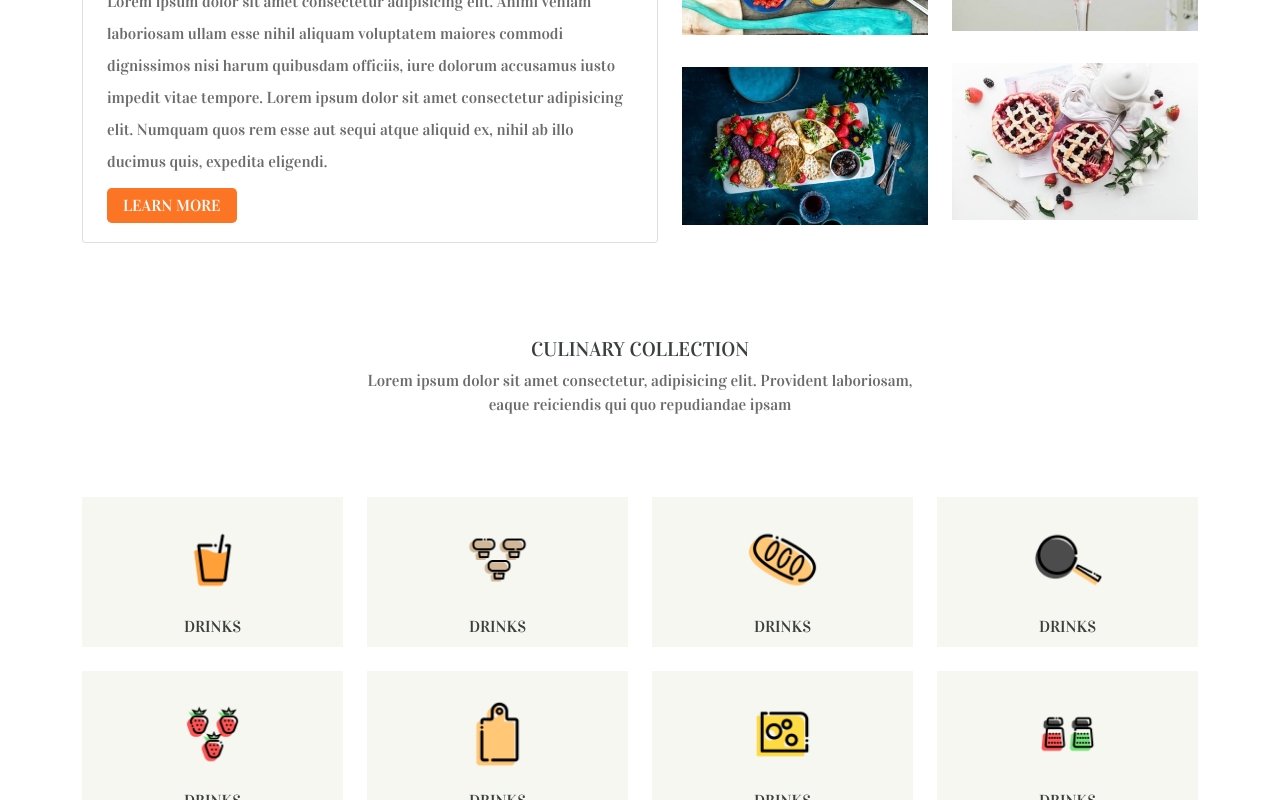
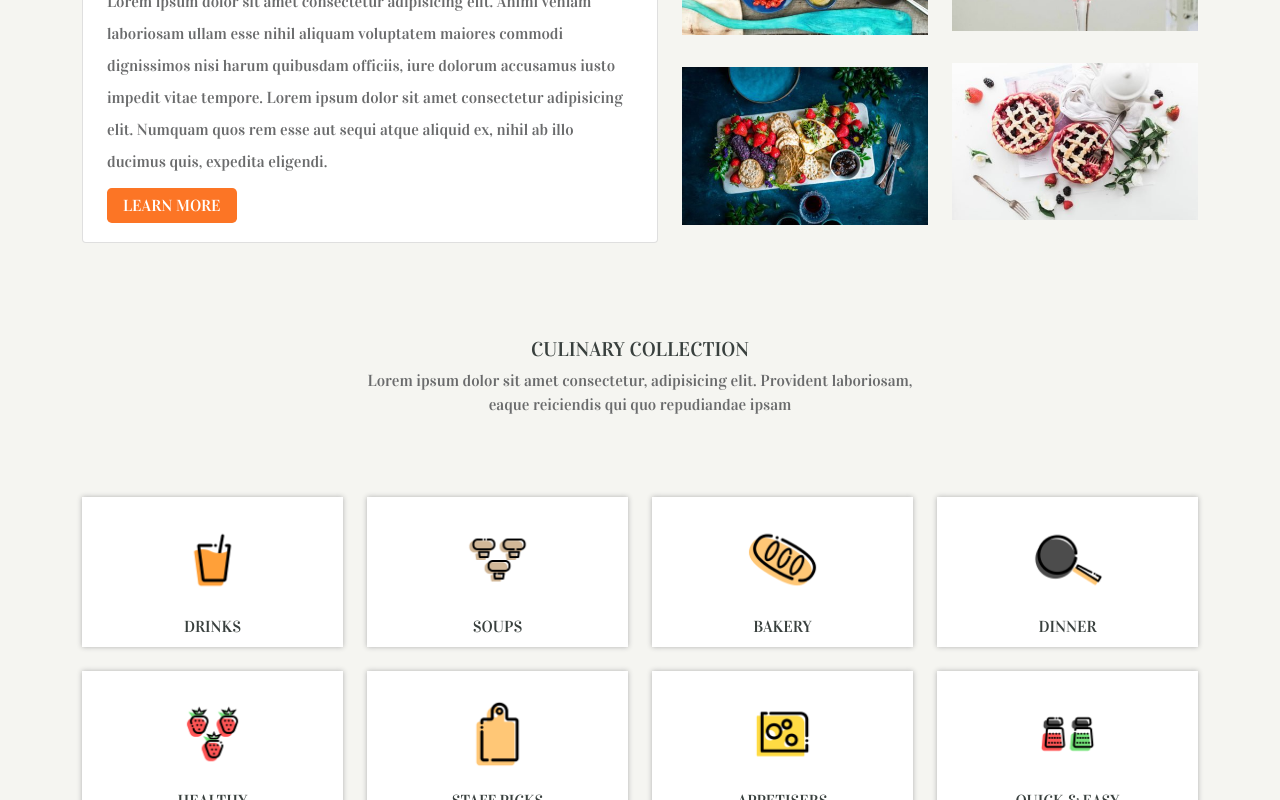
Before and after one commit to DomenicoGalileo88/proj-html-vuejs, a Vue app in the folder food/: page / in a window 1280 px wide. Shown: the part 2000-2800 px from the top of the page. Built offline with nearby package versions, Linux system fonts and the light colour scheme.

Commit message:
Add dinamic image, and text: popular recipes, farm to table, subscribe

```diff
--- a/food/src/App.vue
+++ b/food/src/App.vue
@@ -2,16 +2,22 @@
   <div id="app">
     <SiteHeader :nav_links="nav_links" />
 
-    <SiteMain />
+    <SiteMain
+      :journal_contents="journal_contents"
+      :popular_recipes_images_sx="popular_recipes_images_sx"
+      :popular_recipes_images_dx="popular_recipes_images_dx"
+      :farm_to_table_cards="farm_to_table_cards"
+      :subscribe_images="subscribe_images"
+    />
 
     <SiteFooter :footer_links="footer_links" />
   </div>
 </template>
 
 <script>
-import SiteHeader from '@/components/HeaderComponent.vue';
-import SiteMain from '@/components/MainComponent.vue';
-import SiteFooter from '@/components/FooterComponent.vue';
+import SiteHeader from "@/components/HeaderComponent.vue";
+import SiteMain from "@/components/MainComponent.vue";
+import SiteFooter from "@/components/FooterComponent.vue";
 
 export default {
   name: "App",
@@ -21,48 +27,162 @@ export default {
     SiteFooter,
   },
 
-  data(){
+  data() {
     return {
       nav_links: [
         {
-          link_name: 'Home',
+          link_name: "Home",
         },
         {
-          link_name: 'Recipes',
+          link_name: "Recipes",
         },
         {
-          link_name: 'Places',
+          link_name: "Places",
         },
         {
-          link_name: 'Blog',
+          link_name: "Blog",
         },
         {
-          link_name: 'About',
+          link_name: "About",
         },
         {
-          link_name: 'Contact',
+          link_name: "Contact",
         },
       ],
-
       footer_links: [
         {
-          link_name: 'Recipes',
+          link_name: "Recipes",
         },
         {
-          link_name: 'Places',
+          link_name: "Places",
         },
         {
-          link_name: 'Blog',
+          link_name: "Blog",
         },
         {
-          link_name: 'About',
+          link_name: "About",
         },
         {
-          link_name: 'Contact',
+          link_name: "Contact",
         },
-      ]
-    }
-  }
+      ],
+      journal_contents: [
+        {
+          image: require("@/assets/img/single-post-img3-800x527.jpg"),
+          title: "Food Corner: Top Japanese Restaurants for Sushi",
+          date: "By admin March 25th, 2019",
+        },
+        {
+          image: require("@/assets/img/fi-roundup-800x527.jpg"),
+          title: "Roundup: My New Favourite Recipes For Healthly Living",
+          date: "By admin March 25th, 2019",
+        },
+        {
+          image: require("@/assets/img/fi-toasts-800x527.jpg"),
+          title: "Why These Toasts with Tea are My New Favourite",
+          date: "By admin March 25th, 2019",
+        },
+      ],
+      popular_recipes_images_sx: [
+        {
+          image: require("@/assets/img/Mixed-fruits-800x527.jpg"),
+          title: "Fruit Platter with Banana, Mango, Berries and Orange",
+          date: "By admin March 25th, 2019",
+        },
+        {
+          image: require("@/assets/img/r-michelle-tsang-500721-unsplash-min-800x527.jpg"),
+          title: "Ice Cream Heaven With Vanilla, Chocolate, And Pistachio",
+          date: "By admin March 25th, 2019",
+        },
+        {
+          image: require("@/assets/img/r-maarten-van-den-heuvel-400626-unsplash-min-460x295.jpg"),
+          title: "Ketogenic Diet Recipe with Avocado",
+          date: "By admin March 25th, 2019",
+        },
+        {
+          image: require("@/assets/img/fi2x-6-460x295.jpg"),
+          title: "Summer Cheese Platter with Berries, Crackers and Wine",
+          date: "By admin March 25th, 2019",
+        },
+      ],
+      popular_recipes_images_dx: [
+        {
+          image: require("@/assets/img/r-rachel-park-366508-unsplash-min-800x527.jpg"),
+          title: "Breakfast Delight With Sreawberry, Egg And Fruits",
+          date: "By admin March 25th, 2019",
+        },
+        {
+          image: require("@/assets/img/quick-summer-drink-460x295.jpg"),
+          title: "Video Recipe: How to Make a Cool Summer Drink",
+          date: "By admin March 25th, 2019",
+        },
+        {
+          image: require("@/assets/img/perfect-cosmopolitan-460x295.jpg"),
+          title: "Video Recipe: The Perfect Cosmopolitan",
+          date: "By admin March 25th, 2019",
+        },
+        {
+          image: require("@/assets/img/r-brooke-lark-96398-unsplash-min-460x295.jpg"),
+          title: "Strawberry Fruit Pies Served With Tea",
+          date: "By admin March 25th, 2019",
+        },
+      ],
+      farm_to_table_cards: [
+        {
+          img: require("@/assets/img/fi-roundup-800x527.jpg"),
+          title: "Roundup: My New Favourite Recipes For Heathly Living",
+          date: "By admin March 25th, 2019",
+        },
+        {
+          img: require("@/assets/img/fi-korean-food-800x527.jpg"),
+          title: "Meal Prep: Korean Bibimbap with Kimchi",
+          date: "By admin March 25th, 2019",
+        },
+        {
+          img: require("@/assets/img/fi-toasts-800x527.jpg"),
+          title: "Why These Toasts with Tea are My New Favourite",
+          date: "By admin March 25th, 2019",
+        },
+        {
+          img: require("@/assets/img/fi-street-food-800x527.jpg"),
+          title: "Exploring Street Food in Bangkok",
+          date: "By admin March 25th, 2019",
+        },
+        {
+          img: require("@/assets/img/fi-organic-breakfast-800x527.jpg"),
+          title: "Organic Choices For Healthier Living",
+          date: "By admin March 25th, 2019",
+        },
+        {
+          img: require("@/assets/img/fi-water-side-rest-800x527.jpg"),
+          title: "5 Waterside Reastaurants in Istanbul for Special Events",
+          date: "By admin March 25th, 2019",
+        },
+      ],
+      subscribe_images: [
+        {
+          img: require("@/assets/img/Yogurt-Nan-800x527.jpg"),
+          title: "Lunch Favourite with Salad, Naan And Beans",
+          date: "By admin March 25th, 2019",
+        },
+        {
+          img: require("@/assets/img/Mixed-fruits-800x527.jpg"),
+          title: "Fruit Platter with Banana, Mango, Berries and Orange",
+          date: "By admin March 25th, 2019",
+        },
+        {
+          img: require("@/assets/img/r-rachel-park-366508-unsplash-min-800x527.jpg"),
+          title: "Breakfast Delight With Strawberry, Egg And Fruit",
+          date: "By admin March 25th, 2019",
+        },
+        {
+          img: require("@/assets/img/r-michelle-tsang-500721-unsplash-min-800x527.jpg"),
+          title: "Ice Cream Heaven With Vanilla, Chocolate And Pistachio",
+          date: "By admin March 25th, 2019",
+        },
+      ],
+    };
+  },
 };
 </script>
 
--- a/food/src/assets/scss/style.scss
+++ b/food/src/assets/scss/style.scss
@@ -4,7 +4,7 @@
     font-family: Avenir, Helvetica, Arial, sans-serif;
     -webkit-font-smoothing: antialiased;
     -moz-osx-font-smoothing: grayscale;
-    background-color: #FFFFFF;
+    background-color: #f5f5f1;
     color: $median_cape_cod;
     font-family: 'Vidaloka',
         sans-serif;
--- a/food/src/components/FooterComponent.vue
+++ b/food/src/components/FooterComponent.vue
@@ -87,7 +87,7 @@ export default {
     name: 'SiteFooter',
 
     props: {
-      footer_links: Object,
+      footer_links: Array,
     }
 }
 </script>
@@ -139,7 +139,7 @@ footer {
   }
 
   .footer_bottom{
-    background-color: $cube_spring_wood;
+    background-color:  #EDEDE7;
     color: $cube_nevada;
     text-align: center;
     padding-top: 2rem ;
--- a/food/src/components/HeaderComponent.vue
+++ b/food/src/components/HeaderComponent.vue
@@ -65,7 +65,7 @@ export default {
   name: "SiteHeader",
 
   props: {
-    nav_links: Object,
+    nav_links: Array,
   },
 };
 </script>
--- a/food/src/components/MainComponent.vue
+++ b/food/src/components/MainComponent.vue
@@ -10,26 +10,12 @@
           <div><hr /></div>
         </div>
         <div class="row row-cols-3 text-center p-4">
-          <div class="col">
-            <img src="@/assets/img/single-post-img3-800x527.jpg" alt="" />
+          <div class="col" v-for="(journal, index) in journal_contents" :key="index">
+            <img :src="journal.image" alt="" />
             <h5 class="subtitle mt-3">
-              Food Corner: Top Japanese Restaurants for Sushi
+              {{journal.title}}
             </h5>
-            <div class="main_date">By admin March 25th, 2019</div>
-          </div>
-          <div class="col">
-            <img src="@/assets/img/fi-roundup-800x527.jpg" alt="" />
-            <h5 class="subtitle mt-3">
-              Roundup: My New Favourite Recipes For Healthly Living
-            </h5>
-            <div class="main_date">By admin March 25th, 2019</div>
-          </div>
-          <div class="col">
-            <img src="@/assets/img/fi-toasts-800x527.jpg" alt="" />
-            <h5 class="subtitle mt-3">
-              Why These Toasts with Tea are My New Favourite
-            </h5>
-            <div class="main_date">By admin March 25th, 2019</div>
+            <div class="main_date">{{journal.date}}</div>
           </div>
         </div>
         <!-- /.row -->
@@ -83,28 +69,15 @@
           </div>
           <div class="col img_popular_recipes_sx">
             <img
-              src="@/assets/img/Mixed-fruits-800x527.jpg"
-              alt="mixed fruits"
+              :src="image.image"
+              alt=""
+              v-for="(image, index) in popular_recipes_images_sx" :key="index"
             />
-            <img
-              src="@/assets/img/r-michelle-tsang-500721-unsplash-min-800x527.jpg"
-              alt=""
-            />
-            <img
-              src="@/assets/img/r-maarten-van-den-heuvel-400626-unsplash-min-460x295.jpg"
-              alt=""
-            />
-            <img src="@/assets/img/fi2x-6-460x295.jpg" alt="" />
           </div>
           <div class="col img_popular_recipes_dx">
             <img
-              src="@/assets/img/r-rachel-park-366508-unsplash-min-800x527.jpg"
-              alt="mixed fruits"
-            />
-            <img src="@/assets/img/quick-summer-drink-460x295.jpg" alt="" />
-            <img src="@/assets/img/perfect-cosmopolitan-460x295.jpg" alt="" />
-            <img
-              src="@/assets/img/r-brooke-lark-96398-unsplash-min-460x295.jpg"
+            v-for="(img, i) in popular_recipes_images_dx" :key="i"
+              :src="img.image"
               alt=""
             />
           </div>
@@ -141,43 +114,43 @@
           <div class="col">
             <div class="img_culinary_collection">
               <img src="@/assets/img/soups-recipes.png" alt="soups" />
-              <div class="title_img_culinary_collection">DRINKS</div>
+              <div class="title_img_culinary_collection">SOUPS</div>
             </div>
           </div>
           <div class="col">
             <div class="img_culinary_collection">
               <img src="@/assets/img/baking-recipes.png" alt="bakery" />
-              <div class="title_img_culinary_collection">DRINKS</div>
+              <div class="title_img_culinary_collection">BAKERY</div>
             </div>
           </div>
           <div class="col">
             <div class="img_culinary_collection">
               <img src="@/assets/img/dinner-recipes.png" alt="dinner" />
-              <div class="title_img_culinary_collection">DRINKS</div>
+              <div class="title_img_culinary_collection">DINNER</div>
             </div>
           </div>
           <div class="col">
             <div class="img_culinary_collection">
               <img src="@/assets/img/healthy-recipes.png" alt="healthy" />
-              <div class="title_img_culinary_collection">DRINKS</div>
+              <div class="title_img_culinary_collection">HEALTHY</div>
             </div>
           </div>
           <div class="col">
             <div class="img_culinary_collection">
               <img src="@/assets/img/staff-picks.png" alt="staff picks" />
-              <div class="title_img_culinary_collection">DRINKS</div>
+              <div class="title_img_culinary_collection">STAFF PICKS</div>
             </div>
           </div>
           <div class="col">
             <div class="img_culinary_collection">
               <img src="@/assets/img/premium-recipes.png" alt="appetisers" />
-              <div class="title_img_culinary_collection">DRINKS</div>
+              <div class="title_img_culinary_collection">APPETISERS</div>
             </div>
           </div>
           <div class="col">
             <div class="img_culinary_collection">
               <img src="@/assets/img/quick-easy-recipes.png" alt="quick easy" />
-              <div class="title_img_culinary_collection">DRINKS</div>
+              <div class="title_img_culinary_collection">QUICK & EASY</div>
             </div>
           </div>
         </div>
@@ -227,94 +200,24 @@
             <!-- /.card -->
 
             <div class="row">
-              <div class="col-6">
+              <div class="col-6" v-for="(card, i) in farm_to_table_cards" :key="i">
                 <div class="card">
                   <img
-                    src="@/assets/img/fi-roundup-800x527.jpg"
+                   :src="card.img"
                     class="card-img-top"
                     alt=""
                   />
                   <div class="card-body">
                     <h5 class="card-title">
-                      Roundup: My New Favourite Recipes For Heathly Living
+                      {{card.title}}
                     </h5>
-                    <div class="main_date">By admin | March 25th, 2019</div>
+                    <div class="main_date">{{card.date}}</div>
                   </div>
                 </div>
+                <!-- /.card -->
               </div>
-              <div class="col-6">
-                <div class="card">
-                  <img
-                    src="@/assets/img/fi-korean-food-800x527.jpg"
-                    class="card-img-top"
-                    alt=""
-                  />
-                  <div class="card-body">
-                    <h5 class="card-title">
-                      Meal Prep: Korean Bibimbap with Kimchi
-                    </h5>
-                    <div class="main_date">By admin | March 25th, 2019</div>
-                  </div>
-                </div>
-              </div>
-              <div class="col-6">
-                <div class="card">
-                  <img
-                    src="@/assets/img/fi-toasts-800x527.jpg"
-                    class="card-img-top"
-                    alt=""
-                  />
-                  <div class="card-body">
-                    <h5 class="card-title">
-                      Why These Toasts with Tea are My New Favourite
-                    </h5>
-                    <div class="main_date">By admin | March 25th, 2019</div>
-                  </div>
-                </div>
-              </div>
-              <div class="col-6">
-                <div class="card">
-                  <img
-                    src="@/assets/img/fi-street-food-800x527.jpg"
-                    class="card-img-top"
-                    alt=""
-                  />
-                  <div class="card-body">
-                    <h5 class="card-title">Exploring Street Food in Bangkok</h5>
-                    <div class="main_date">By admin | March 25th, 2019</div>
-                  </div>
-                </div>
-              </div>
-              <div class="col-6">
-                <div class="card">
-                  <img
-                    src="@/assets/img/fi-organic-breakfast-800x527.jpg"
-                    class="card-img-top"
-                    alt=""
-                  />
-                  <div class="card-body">
-                    <h5 class="card-title">
-                      Organic Choices For Healthier Living
-                    </h5>
-                    <div class="main_date">By admin | March 25th, 2019</div>
-                  </div>
-                </div>
-              </div>
-              <div class="col-6">
-                <div class="card">
-                  <img
-                    src="@/assets/img/fi-water-side-rest-800x527.jpg"
-                    class="card-img-top"
-                    alt=""
-                  />
-                  <div class="card-body">
-                    <h5 class="card-title">
-                      5 Waterside Reastaurants in Istanbul for Special Events
-                    </h5>
-                    <div class="main_date">By admin | March 25th, 2019</div>
-                  </div>
-                </div>
-              </div>
+              <!-- /.col-6 -->
+
 
               <div class="load">
                 <div>LOAD MORE POSTS</div>
@@ -539,26 +442,8 @@
       </div>
 
       <div class="row row-cols-4 g-0">
-        <div class="col">
-          <img src="@/assets/img/Yogurt-Nan-800x527.jpg" alt="" />
-        </div>
-        <!-- /.col -->
-        <div class="col">
-          <img src="@/assets/img/Mixed-fruits-800x527.jpg" alt="" />
-        </div>
-        <!-- /.col -->
-        <div class="col">
-          <img
-            src="@/assets/img/r-rachel-park-366508-unsplash-min-800x527.jpg"
-            alt=""
-          />
-        </div>
-        <!-- /.col -->
-        <div class="col">
-          <img
-            src="@/assets/img/r-michelle-tsang-500721-unsplash-min-800x527.jpg"
-            alt=""
-          />
+        <div class="col" v-for="(image, index) in subscribe_images" :key="index">
+          <img :src="image.img" alt="" />
         </div>
         <!-- /.col -->
       </div>
@@ -572,6 +457,14 @@
 <script>
 export default {
   name: "SiteMain",
+
+  props: {
+    journal_contents: Array,
+    popular_recipes_images_sx: Array,
+    popular_recipes_images_dx: Array,
+    farm_to_table_cards: Array,
+    subscribe_images: Array,
+  }
 };
 </script>
 
@@ -642,7 +535,8 @@ main {
     }
 
     .img_culinary_collection {
-      background-color: $cube_spring_wood;
+      background-color: white;
+      box-shadow: 0 0 5px $cube_silver_chalice;
       padding-top: 1.5rem;
       img {
         max-width: 30%;
```
